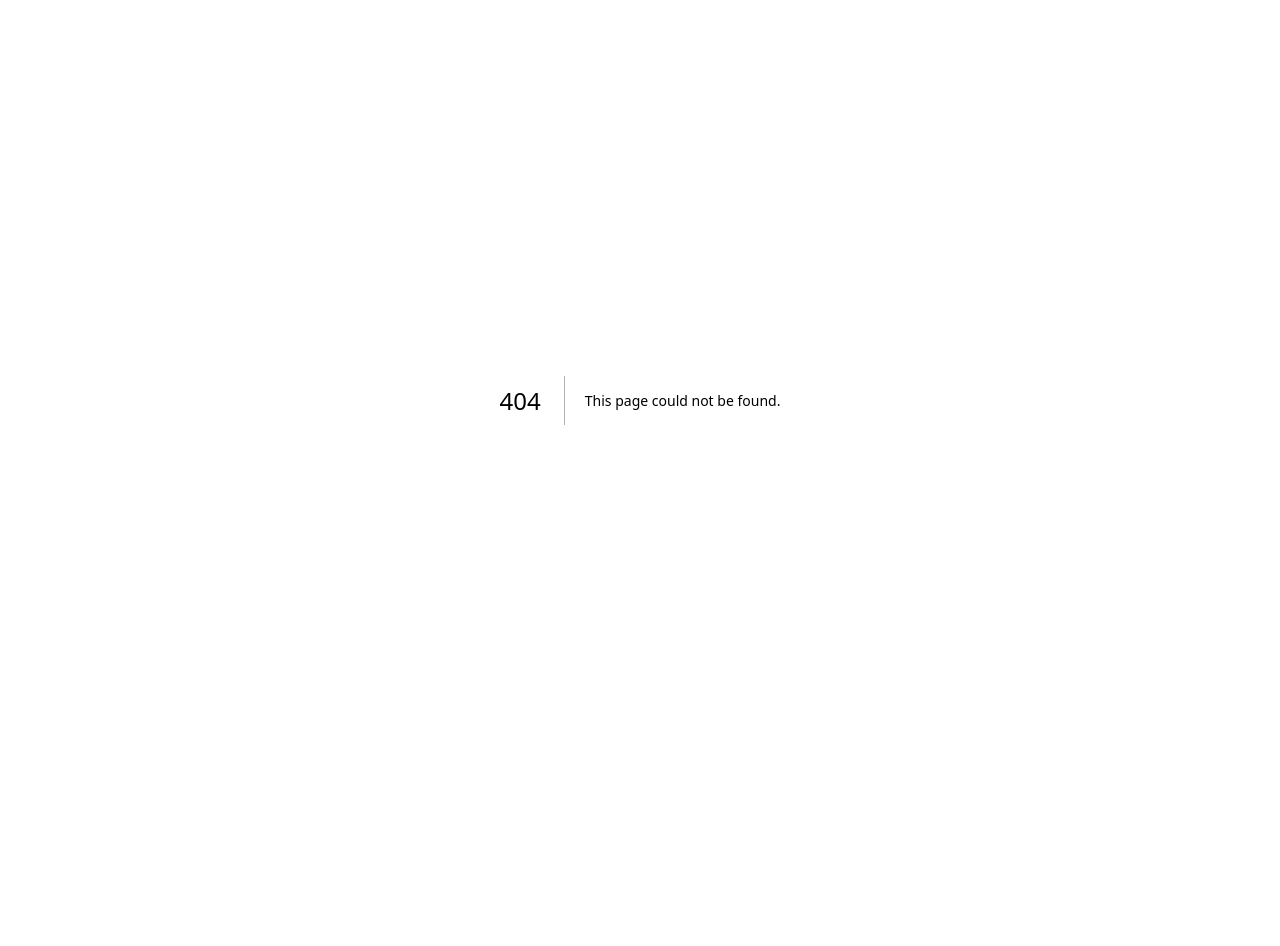
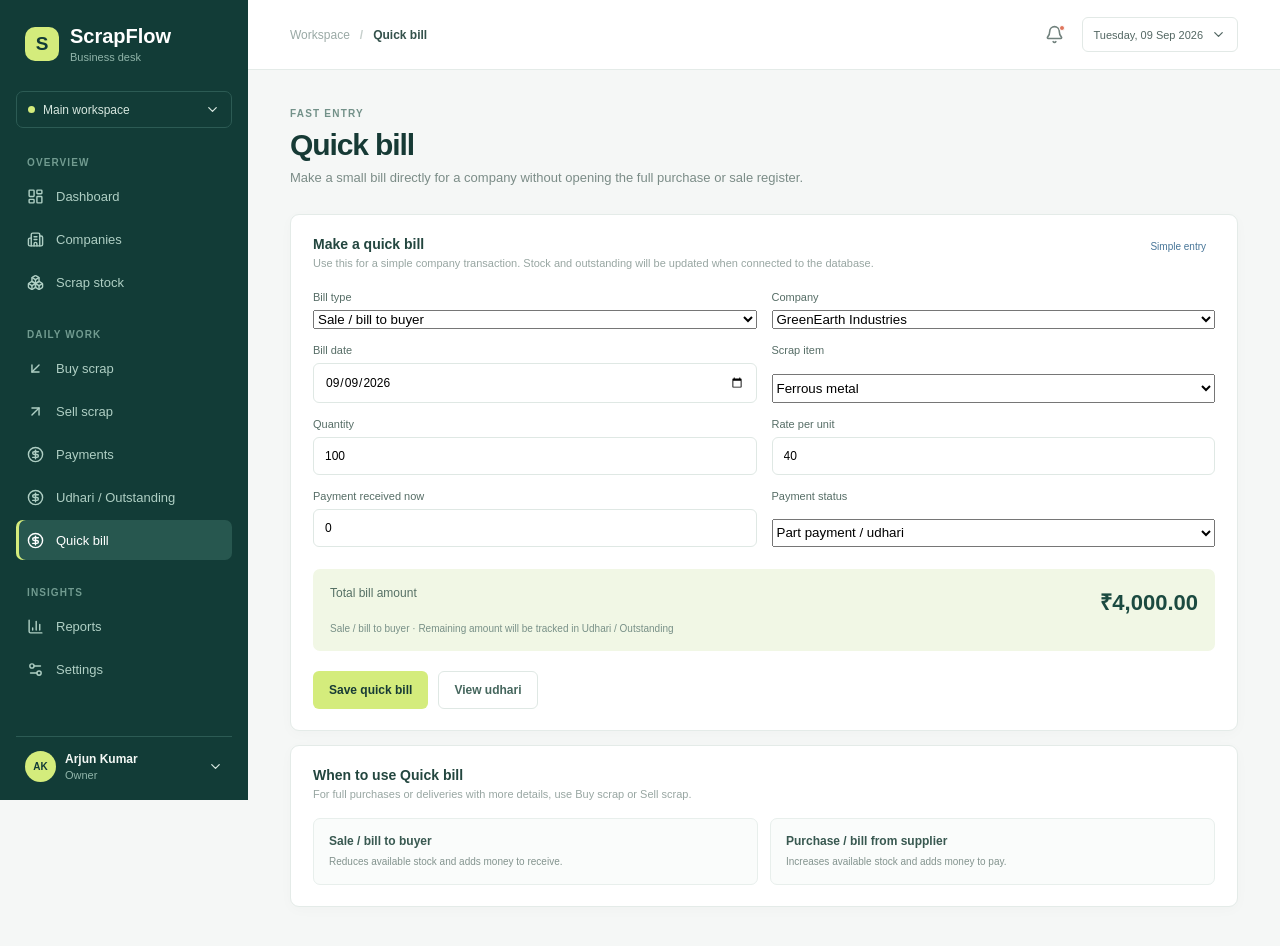
Before and after one commit to Sanika0707308/scrapflow, a Next.js app: page /quick-bill in a window 1280 px wide. Before the commit this address had no page. Shown: the top 946 px of the page. Before the commit the page ends 800 px from the top, so only its background shows below. Built offline with nearby package versions, Linux system fonts and the light colour scheme.

Commit message:
feat: add working filters and quick bill

```diff
--- a/src/app/page.tsx
+++ b/src/app/page.tsx
@@ -10,7 +10,7 @@ export default function Home() {
     <aside className={`${styles.sidebar} ${mobileNavOpen ? styles.sidebarOpen : ""}`}>
       <div className={styles.brandRow}><div className={styles.brandMark}>S</div><div><strong>ScrapFlow</strong><span>Business desk</span></div><button className={styles.closeNav} onClick={() => setMobileNavOpen(false)} aria-label="Close navigation"><X size={18} /></button></div>
       <div className={styles.workspaceSwitch}><span className={styles.workspaceDot} />Main workspace <ChevronDown size={15} /></div>
-      <nav className={styles.nav}><p className={styles.navLabel}>Overview</p><a className={`${styles.navItem} ${styles.navItemActive}`} href="/"><LayoutDashboard size={18} />Dashboard</a><a className={styles.navItem} href="/companies"><Building2 size={18} />Companies<span className={styles.navCount}>24</span></a><a className={styles.navItem} href="/stock"><Boxes size={18} />Scrap stock</a><p className={styles.navLabel}>Daily work</p><a className={styles.navItem} href="/purchases"><ArrowDownLeft size={18} />Buy scrap</a><a className={styles.navItem} href="/sales"><ArrowUpRight size={18} />Sell scrap</a><a className={styles.navItem} href="/payments"><CircleDollarSign size={18} />Payments</a><a className={styles.navItem} href="/udhari"><CircleDollarSign size={18} />Udhari / Outstanding</a><p className={styles.navLabel}>Insights</p><a className={styles.navItem} href="/reports"><BarChart3 size={18} />Reports</a><a className={styles.navItem} href="/settings"><Settings2 size={18} />Settings</a></nav>
+      <nav className={styles.nav}><p className={styles.navLabel}>Overview</p><a className={`${styles.navItem} ${styles.navItemActive}`} href="/"><LayoutDashboard size={18} />Dashboard</a><a className={styles.navItem} href="/companies"><Building2 size={18} />Companies<span className={styles.navCount}>24</span></a><a className={styles.navItem} href="/stock"><Boxes size={18} />Scrap stock</a><p className={styles.navLabel}>Daily work</p><a className={styles.navItem} href="/purchases"><ArrowDownLeft size={18} />Buy scrap</a><a className={styles.navItem} href="/sales"><ArrowUpRight size={18} />Sell scrap</a><a className={styles.navItem} href="/payments"><CircleDollarSign size={18} />Payments</a><a className={styles.navItem} href="/udhari"><CircleDollarSign size={18} />Udhari / Outstanding</a><a className={styles.navItem} href="/quick-bill"><CircleDollarSign size={18} />Quick bill</a><p className={styles.navLabel}>Insights</p><a className={styles.navItem} href="/reports"><BarChart3 size={18} />Reports</a><a className={styles.navItem} href="/settings"><Settings2 size={18} />Settings</a></nav>
       <div className={styles.sidebarFooter}><div className={styles.avatar}>AK</div><div><strong>Arjun Kumar</strong><span>Owner</span></div><ChevronDown size={15} /></div>
     </aside>
     {mobileNavOpen && <button className={styles.scrim} onClick={() => setMobileNavOpen(false)} aria-label="Close navigation" />}
--- /dev/null
+++ b/src/app/quick-bill/page.tsx
@@ -0,0 +1,28 @@
+"use client";
+
+import { useState } from "react";
+import { FeaturePage } from "@/components/FeaturePage";
+import styles from "@/components/FeaturePage.module.css";
+
+const money = new Intl.NumberFormat("en-IN", { style: "currency", currency: "INR", maximumFractionDigits: 2 });
+
+export default function QuickBillPage() {
+  const [billType, setBillType] = useState("Sale / bill to buyer");
+  const [quantity, setQuantity] = useState("100");
+  const [rate, setRate] = useState("40");
+  const total = (Number(quantity) || 0) * (Number(rate) || 0);
+
+  return <FeaturePage active="/quick-bill" eyebrow="FAST ENTRY" title="Quick bill" description="Make a small bill directly for a company without opening the full purchase or sale register.">
+    <section className={styles.panel} id="quick-bill-form"><div className={styles.panelHeader}><div><h2>Make a quick bill</h2><p>Use this for a simple company transaction. Stock and outstanding will be updated when connected to the database.</p></div><span className={`${styles.status} ${styles.blue}`}>Simple entry</span></div><div className={styles.formGrid}>
+      <label>Bill type<select value={billType} onChange={(event) => setBillType(event.target.value)}><option>Sale / bill to buyer</option><option>Purchase / bill from supplier</option></select></label>
+      <label>Company<select><option>GreenEarth Industries</option><option>Shree Metals Pvt. Ltd.</option><option>Mahalaxmi Traders</option></select></label>
+      <label>Bill date<input type="date" defaultValue="2026-09-09" /></label>
+      <label>Scrap item<select><option>Ferrous metal</option><option>Aluminium</option><option>Copper wire</option><option>Paper & cardboard</option></select></label>
+      <label>Quantity<input type="number" min="0" value={quantity} onChange={(event) => setQuantity(event.target.value)} /></label>
+      <label>Rate per unit<input type="number" min="0" value={rate} onChange={(event) => setRate(event.target.value)} /></label>
+      <label>Payment received now<input type="number" min="0" defaultValue="0" /></label>
+      <label>Payment status<select><option>Part payment / udhari</option><option>Fully paid</option><option>Pay later</option></select></label>
+    </div><div className={styles.billTotal}><span>Total bill amount</span><strong>{money.format(total)}</strong><small>{billType} · Remaining amount will be tracked in Udhari / Outstanding</small></div><div className={styles.billActions}><button className={styles.saveButton}>Save quick bill</button><a className={styles.secondaryButton} href="/udhari">View udhari</a></div></section>
+    <section className={styles.panel}><div className={styles.panelHeader}><div><h2>When to use Quick bill</h2><p>For full purchases or deliveries with more details, use Buy scrap or Sell scrap.</p></div></div><div className={styles.helpGrid}><div><strong>Sale / bill to buyer</strong><small>Reduces available stock and adds money to receive.</small></div><div><strong>Purchase / bill from supplier</strong><small>Increases available stock and adds money to pay.</small></div></div></section>
+  </FeaturePage>;
+}
--- a/src/components/FeaturePage.tsx
+++ b/src/components/FeaturePage.tsx
@@ -14,6 +14,7 @@ const navigation = [
   ["/sales", "Sell scrap", ArrowUpRight],
   ["/payments", "Payments", CircleDollarSign],
   ["/udhari", "Udhari / Outstanding", CircleDollarSign],
+  ["/quick-bill", "Quick bill", CircleDollarSign],
   ["/reports", "Reports", BarChart3],
   ["/settings", "Settings", Settings2],
 ] as const;
@@ -24,7 +25,7 @@ export function FeaturePage({ active, eyebrow, title, description, actionLabel,
     <aside className={`${styles.sidebar} ${mobileNavOpen ? styles.sidebarOpen : ""}`}>
       <div className={styles.brandRow}><div className={styles.brandMark}>S</div><div><strong>ScrapFlow</strong><span>Business desk</span></div><button className={styles.closeNav} onClick={() => setMobileNavOpen(false)} aria-label="Close navigation"><X size={18} /></button></div>
       <div className={styles.workspaceSwitch}><span className={styles.workspaceDot} />Main workspace <ChevronDown size={15} /></div>
-      <nav className={styles.nav}><p className={styles.navLabel}>Overview</p>{navigation.slice(0, 3).map(([href, label, Icon]) => <NavItem key={href} href={href} label={label} Icon={Icon} active={active === href} />)}<p className={styles.navLabel}>Daily work</p>{navigation.slice(3, 7).map(([href, label, Icon]) => <NavItem key={href} href={href} label={label} Icon={Icon} active={active === href} />)}<p className={styles.navLabel}>Insights</p>{navigation.slice(7).map(([href, label, Icon]) => <NavItem key={href} href={href} label={label} Icon={Icon} active={active === href} />)}</nav>
+      <nav className={styles.nav}><p className={styles.navLabel}>Overview</p>{navigation.slice(0, 3).map(([href, label, Icon]) => <NavItem key={href} href={href} label={label} Icon={Icon} active={active === href} />)}<p className={styles.navLabel}>Daily work</p>{navigation.slice(3, 8).map(([href, label, Icon]) => <NavItem key={href} href={href} label={label} Icon={Icon} active={active === href} />)}<p className={styles.navLabel}>Insights</p>{navigation.slice(8).map(([href, label, Icon]) => <NavItem key={href} href={href} label={label} Icon={Icon} active={active === href} />)}</nav>
       <div className={styles.sidebarFooter}><div className={styles.avatar}>AK</div><div><strong>Arjun Kumar</strong><span>Owner</span></div><ChevronDown size={15} /></div>
     </aside>
     {mobileNavOpen && <button className={styles.scrim} onClick={() => setMobileNavOpen(false)} aria-label="Close navigation" />}
@@ -38,6 +39,16 @@ function NavItem({ href, label, Icon, active }: { href: string; label: string; I
 
 export function SummaryCards({ cards }: { cards: { label: string; value: string; note: string; tone: "green" | "amber" | "blue" | "red" }[] }) { return <div className={styles.summaryGrid}>{cards.map((card) => <article className={styles.summaryCard} key={card.label}><span>{card.label}</span><strong>{card.value}</strong><small className={styles[card.tone]}>{card.note}</small></article>)}</div>; }
 
-export function DataPanel({ title, subtitle, rows, emptyText = "No records found" }: { title: string; subtitle: string; rows: FeatureRow[]; emptyText?: string }) { return <section className={styles.panel}><div className={styles.panelHeader}><div><h2>{title}</h2><p>{subtitle}</p></div><button className={styles.filterButton}>Filter <ChevronDown size={15} /></button></div><div className={styles.dataList}>{rows.length ? rows.map((row) => <div className={styles.dataRow} key={`${row.title}-${row.subtitle}`}><div><strong>{row.title}</strong><small>{row.subtitle}</small></div>{row.amount && <strong>{row.amount}</strong>}{row.status && <span className={`${styles.status} ${styles[row.tone || "blue"]}`}>{row.status}</span>}</div>) : <p className={styles.empty}>{emptyText}</p>}</div></section>; }
+export function DataPanel({ title, subtitle, rows, emptyText = "No records found" }: { title: string; subtitle: string; rows: FeatureRow[]; emptyText?: string }) {
+  const [search, setSearch] = useState("");
+  const [statusFilter, setStatusFilter] = useState("All");
+  const statuses = ["All", ...Array.from(new Set(rows.map((row) => row.status).filter(Boolean)))];
+  const visibleRows = rows.filter((row) => {
+    const matchesSearch = `${row.title} ${row.subtitle} ${row.amount || ""}`.toLowerCase().includes(search.toLowerCase());
+    const matchesStatus = statusFilter === "All" || row.status === statusFilter;
+    return matchesSearch && matchesStatus;
+  });
+  return <section className={styles.panel}><div className={styles.panelHeader}><div><h2>{title}</h2><p>{subtitle}</p></div><div className={styles.filterTools}><input className={styles.searchInput} value={search} onChange={(event) => setSearch(event.target.value)} placeholder="Search" aria-label={`Search ${title}`} /><label className={styles.filterSelect}><span>Filter</span><select value={statusFilter} onChange={(event) => setStatusFilter(event.target.value)} aria-label={`Filter ${title}`}>{statuses.map((status) => <option key={status}>{status}</option>)}</select><ChevronDown size={14} /></label></div></div><div className={styles.dataList}>{visibleRows.length ? visibleRows.map((row) => <div className={styles.dataRow} key={`${row.title}-${row.subtitle}`}><div><strong>{row.title}</strong><small>{row.subtitle}</small></div>{row.amount && <strong>{row.amount}</strong>}{row.status && <span className={`${styles.status} ${styles[row.tone || "blue"]}`}>{row.status}</span>}</div>) : <p className={styles.empty}>{emptyText}</p>}</div></section>;
+}
 
 export function FormPanel({ title, fields }: { title: string; fields: string[] }) { return <section className={styles.panel} id="form"><div className={styles.panelHeader}><div><h2>{title}</h2><p>Enter details below. You can connect this form to the database next.</p></div></div><div className={styles.formGrid}>{fields.map((field) => <label key={field}>{field}<input placeholder={`Enter ${field.toLowerCase()}`} /></label>)}</div><button className={styles.saveButton}>Save details</button></section>; }
```
Also changed, not shown: src/components/FeaturePage.module.css.
